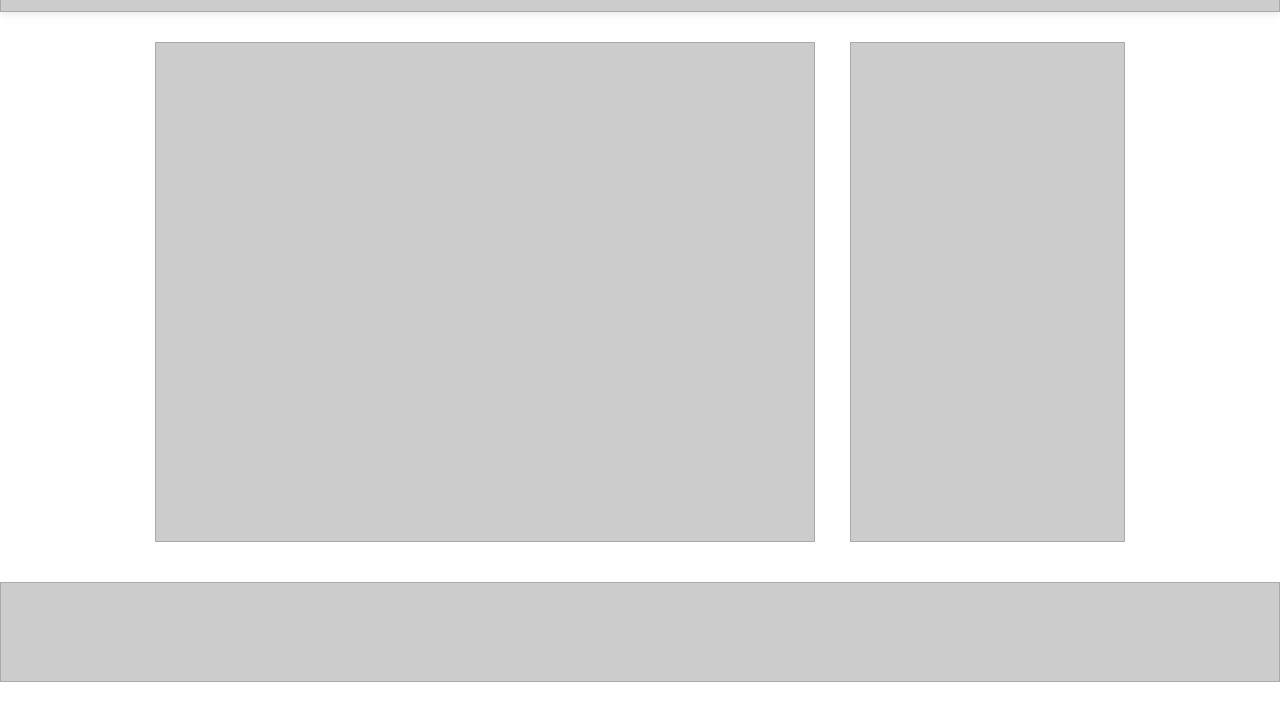
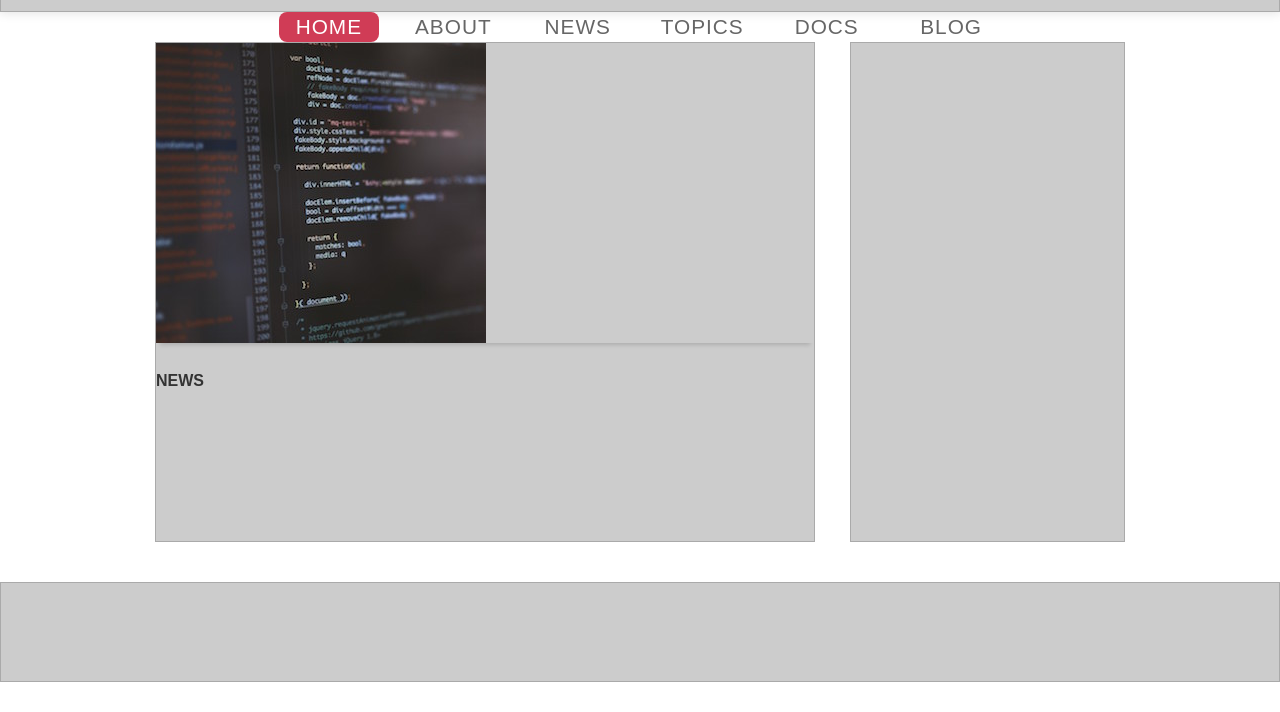
Before and after one commit to JunichiroKohari/standard-layout, a plain HTML site: page index.html in a window 1280 px wide. Shown: the part 88-800 px from the top of the page. Drawn offline with Linux system fonts and the light colour scheme.

Commit message:
特集コンテンツ要素　追加

```diff
--- a/css/style.css
+++ b/css/style.css
@@ -19,6 +19,7 @@ a:link, a:visited, a:hover, a:active {
     text-decoration: none;
 }
 
+/* ---------- header ---------- */
 .header {
     width: 100%;
     padding: 28px 0 10px;
@@ -41,6 +42,34 @@ a:link, a:visited, a:hover, a:active {
     height: 100%;
 }
 
+/* ---------- navigation ---------- */
+.global-nav {
+    margin-top: 15px;
+    text-align: center;
+}
+.global-nav .nav-item {
+    display: inline-block;
+    margin: 0 10px;
+}
+.global-nav .nav-item a {
+    display: inline-block;
+    width: 100px;
+    height: 30px;
+    line-height: 30px;
+    text-align: center;
+    border-radius: 8px;
+    color: #666;
+    font-size: 1.3rem;
+    letter-spacing: 1px;
+    transition: 0.15s;
+}
+.global-nav .nav-item.active a,
+.global-nav .nav-item a:hover {
+    background-color: #d03c56;
+    color: #fff;
+}
+
+/* ---------- body ---------- */
 .wrapper {
     width: 970px;
     margin: 30px auto 40px;
@@ -58,6 +87,18 @@ a:link, a:visited, a:hover, a:active {
     width: 660px;
 }
 
+/* ▼ HOT TOPIC ▼ */
+.hot-topic {
+    display: block;
+    height: 300px;
+    margin-bottom: 30px;
+    box-shadow: 0 6px 4px -4px rgba(0, 0, 0, 0.15);
+    transition: opacity 0.15s;
+}
+.hot-topic:hover {
+    opacity: 0.85;
+}
+
 .sidemenu {
     float: right;
     width: 275px;
@@ -65,6 +106,10 @@ a:link, a:visited, a:hover, a:active {
 
 .footer {
     width: 100%;
+}
+
+.hidden {
+    display: none;
 }
 
 .header, .main, .sidemenu, .footer {
--- a/index.html
+++ b/index.html
@@ -12,10 +12,31 @@
         <h1 class="logo">
             <a href="/">SAMPLE SITE</a>
         </h1>
+        <nav class="global-nav">
+            <ul>
+                <li class="nav-item active"><a href="#">HOME</a></li>
+                <li class="nav-item"><a href="#">ABOUT</a></li>
+                <li class="nav-item"><a href="#">NEWS</a></li>
+                <li class="nav-item"><a href="#">TOPICS</a></li>
+                <li class="nav-item"><a href="#">DOCS</a></li>
+                <li class="nav-item"><a href="#">BLOG</a></li>
+            </ul>
+        </nav>
     </header>
     <div class="wrapper clearfix">
         <main class="main">
+            <h2 class="hidden">HOT TOPIC</h2>
+            <a href="#" class="hot-topic">
+                <img src="./images/hot-topic.jpg" alt="コーディング画面" class="image">
+                <div class="content"></div>
+            </a>
+            <section class="news">
+                <h2>NEWS</h2>
 
+            </section>
+            <section class="articles">
+
+            </section>
         </main>
         <aside class="sidemenu">
 
```
